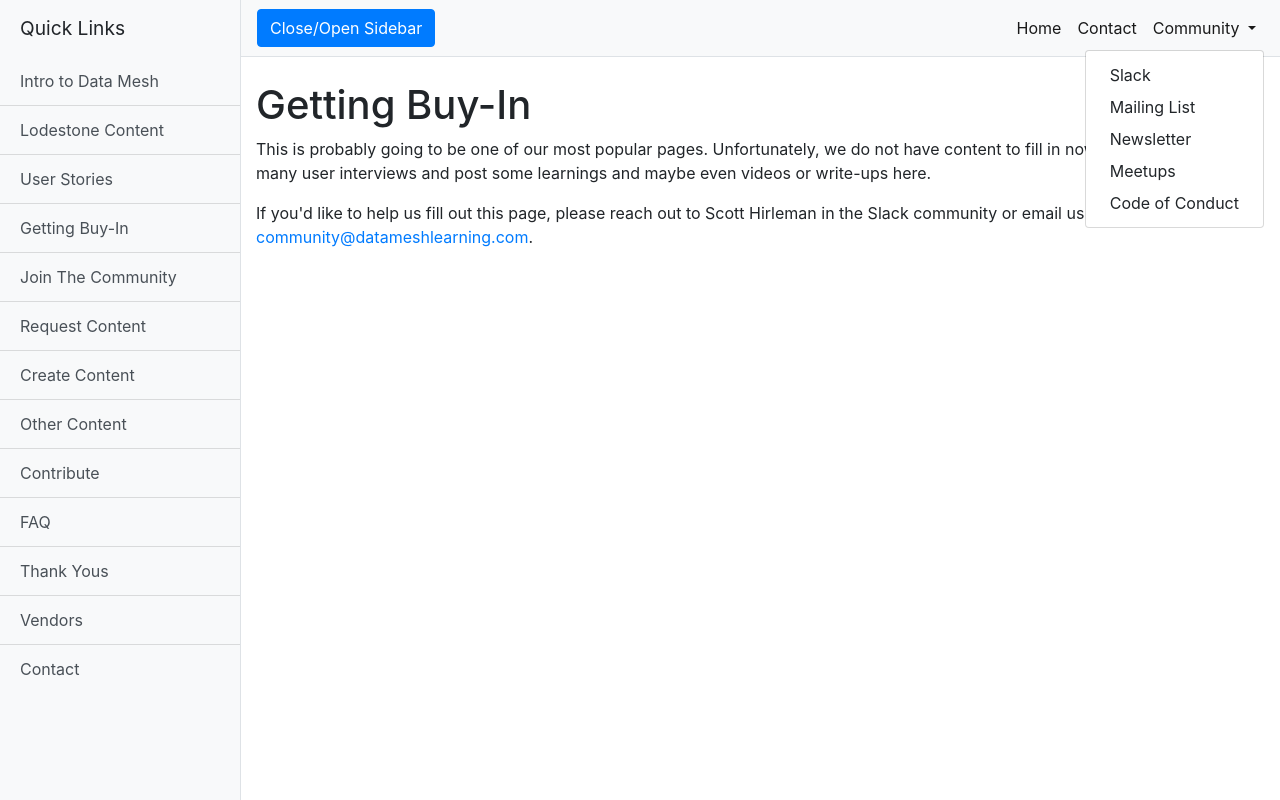
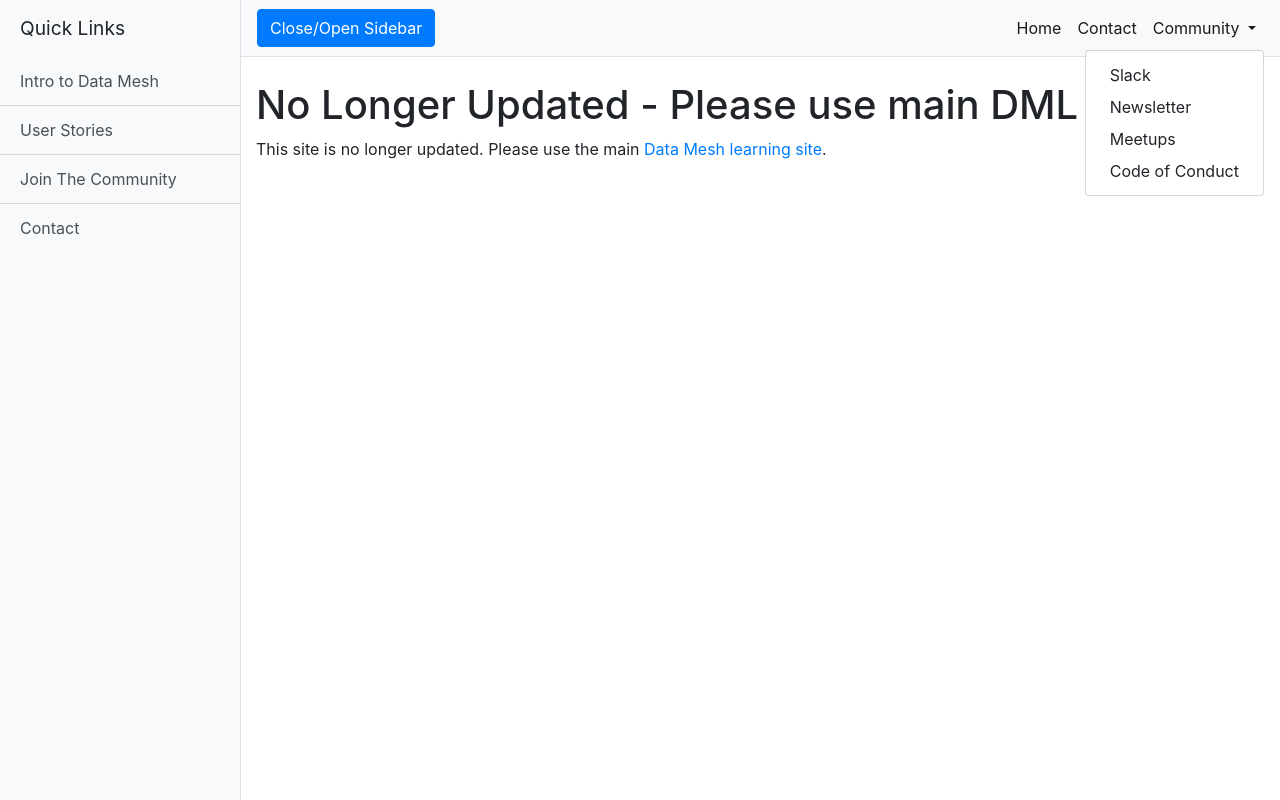
Before and after one commit to datameshlearning/getting-buy-in, a website: page index.html in a window 1280 px wide. Both pictures are taken after a click on the button "Community". Drawn offline with Linux system fonts and the light colour scheme.

Commit message:
Update index.html

```diff
--- a/index.html
+++ b/index.html
@@ -8,7 +8,7 @@
   <meta name="description" content="">
   <meta name="author" content="">
 
-  <title>Get Buy-In - Data Mesh Learning</title>
+  <title>Create Data Mesh Content - Data Mesh Learning</title>
 
   <!-- Bootstrap core CSS -->
   <link href="vendor/bootstrap/css/bootstrap.min.css" rel="stylesheet">
@@ -26,19 +26,10 @@
     <div class="bg-light border-right" id="sidebar-wrapper">
       <div class="sidebar-heading">Quick Links</div>
       <div class="list-group list-group-flush">
-        <a href="https://datameshlearning.github.io/intro-to-data-mesh/" class="list-group-item list-group-item-action bg-light">Intro to Data Mesh</a>
-        <a href="https://datameshlearning.github.io/lodestone-content/" class="list-group-item list-group-item-action bg-light">Lodestone Content</a>
-        <a href="https://datameshlearning.github.io/user-stories/" class="list-group-item list-group-item-action bg-light">User Stories</a>
-        <a href="https://datameshlearning.github.io/getting-buy-in/" class="list-group-item list-group-item-action bg-light">Getting Buy-In</a>
-        <a href="https://datameshlearning.github.io/join-the-community/" class="list-group-item list-group-item-action bg-light">Join The Community</a>
-        <a href="https://datameshlearning.github.io/request-content/" class="list-group-item list-group-item-action bg-light">Request Content</a>
-        <a href="https://datameshlearning.github.io/create-content/" class="list-group-item list-group-item-action bg-light">Create Content</a>
-        <a href="https://datameshlearning.github.io/other-content/" class="list-group-item list-group-item-action bg-light">Other Content</a>
-        <a href="https://datameshlearning.github.io/contribute/" class="list-group-item list-group-item-action bg-light">Contribute</a>
-        <a href="https://datameshlearning.github.io/faq/" class="list-group-item list-group-item-action bg-light">FAQ</a>
-        <a href="https://datameshlearning.github.io/thank-yous/" class="list-group-item list-group-item-action bg-light">Thank Yous</a>
-        <a href="https://datameshlearning.github.io/vendors/" class="list-group-item list-group-item-action bg-light">Vendors</a>
-        <a href="https://datameshlearning.github.io/contact/" class="list-group-item list-group-item-action bg-light">Contact</a>
+        <a href="https://datameshlearning.com/intro-to-data-mesh/" class="list-group-item list-group-item-action bg-light">Intro to Data Mesh</a>
+        <a href="https://datameshlearning.com/user-stories/" class="list-group-item list-group-item-action bg-light">User Stories</a>
+        <a href="https://datameshlearning.com/community/" class="list-group-item list-group-item-action bg-light">Join The Community</a>
+        <a href="https://datameshlearning.com/about-and-contact-us/" class="list-group-item list-group-item-action bg-light">Contact</a>
       </div>
     </div>
     <!-- /#sidebar-wrapper -->
@@ -59,7 +50,7 @@
               <a class="nav-link" href="https://datameshlearning.github.io/">Home <span class="sr-only">(current)</span></a>
             </li>
             <li class="nav-item active">
-              <a class="nav-link" href="https://datameshlearning.github.io/contact/">Contact</a>
+              <a class="nav-link" href="https://datameshlearning.com/about-and-contact-us/">Contact</a>
             </li>
             <li class="nav-item dropdown active">
               <a class="nav-link dropdown-toggle" href="#" id="navbarDropdown" role="button" data-toggle="dropdown" aria-haspopup="true" aria-expanded="false">
@@ -67,10 +58,9 @@
               </a>
               <div class="dropdown-menu dropdown-menu-right" aria-labelledby="navbarDropdown">
                 <a class="dropdown-item" href="https://launchpass.com/data-mesh-learning">Slack</a>
-                <a class="dropdown-item" href="https://datameshlearning.github.io/mailing-list/">Mailing List</a>
-                <a class="dropdown-item" href="https://datameshlearning.github.io/newsletter/">Newsletter</a>
-                <a class="dropdown-item" href="https://datameshlearning.github.io/meetups/">Meetups</a>
-                <a class="dropdown-item" href="https://datameshlearning.github.io/code-of-conduct/">Code of Conduct</a>
+                <a class="dropdown-item" href="https://datameshlearning.substack.com/">Newsletter</a>
+                <a class="dropdown-item" href="https://www.meetup.com/data-mesh-learning-meetup-global/">Meetups</a>
+                <a class="dropdown-item" href="https://datameshlearning.com/code-of-conduct/">Code of Conduct</a>
              </div>
             </li>
           </ul>
@@ -78,10 +68,8 @@
       </nav>
 
       <div class="container-fluid">
-        <h1 class="mt-4">Getting Buy-In</h1>
-        <p>This is probably going to be one of our most popular pages. Unfortunately, we do not have content to fill in now :( We plan to do many user interviews and post some learnings and maybe even videos or write-ups here.</p>
-        <p>If you'd like to help us fill out this page, please reach out to Scott Hirleman in the Slack community or email us at <a href="mailto:community@datameshlearning.com?subject=Getting Buy-In Content">community@datameshlearning.com</a>.</p>
-        <p></p>
+        <h1 class="mt-4">No Longer Updated - Please use main DML site</h1>
+        <p>This site is no longer updated. Please use the main <a href="https://datameshlearning.com/">Data Mesh learning site</a>.</p>
       </div>
     </div>
     <!-- /#page-content-wrapper -->
```
